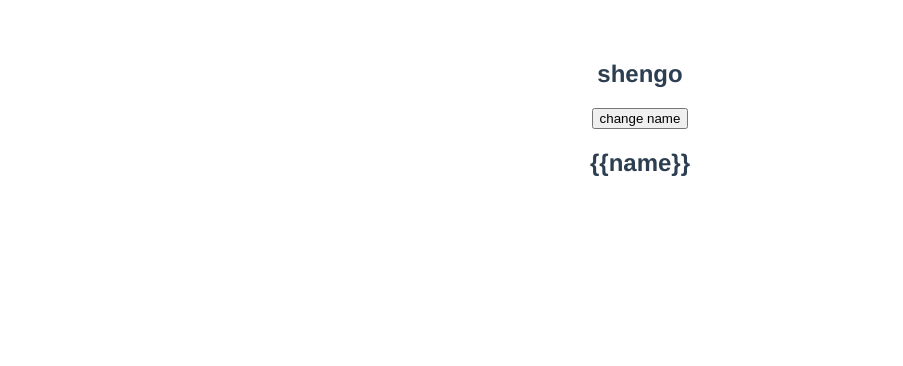
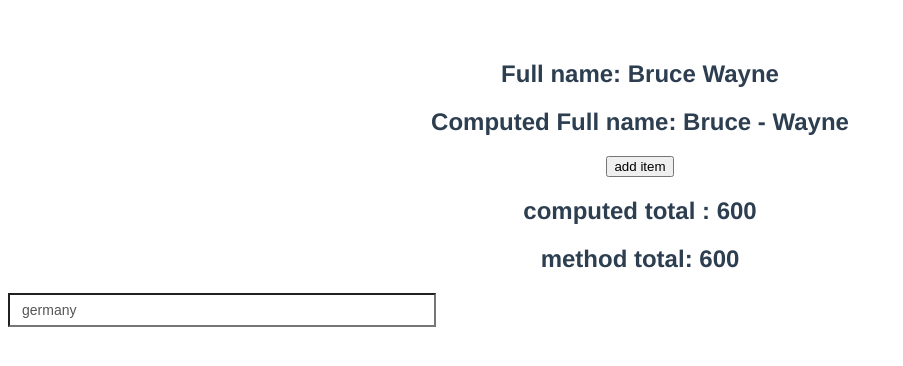
Before and after one commit to shengo333/hello-vue3, a Vue app: page / in a window 1280 px wide. Shown: the top 366 px of the page, without its empty margins (0-903 px from the left). Built offline with nearby package versions, Linux system fonts and the light colour scheme.

Commit message:
some computed properties

```diff
--- a/src/App.vue
+++ b/src/App.vue
@@ -1,8 +1,13 @@
 <template>
   <div>
-    <h2 v-once>{{name}}</h2>
-    <button @click="changeName"> change name</button>
-    <h2 v-pre>{{name}}</h2>
+    <h2>Full name: {{firstName}} {{lastName}}</h2>
+    <h2> Computed Full name: {{fullName}}</h2>
+
+    <button @click="items.push({id: 4, title: 'keyboard', price: 50})"> add item</button>
+
+    <h2>computed total : {{total}}</h2>
+    <h2>method total: {{getTotal()}}</h2>
+    <input type="text" v-model="country">
   </div>
 </template>
 
@@ -12,12 +17,42 @@
   name: "App",
   data() {
     return{
-        name: 'shengo'
+      firstName: 'Bruce',
+      lastName: 'Wayne',
+      items:[
+        {
+          id: 1,
+          title: 'TV',
+          price: 100,
+        },
+        {
+          id: 2,
+          title: 'Phone',
+          price: 200,
+        },
+        {
+          id: 3,
+          title: 'Laptop',
+          price: 300,
+        },
+      ],
+      country: 'germany'
+    }
+
+  },
+  methods:{
+    getTotal(){
+      console.log('gettotal method')
+      return this.items.reduce((total, curr) => (total = total + curr.price), 0)
     }
   },
-  methods:{
-    changeName(){
-      return this.name = 'betman'
+  computed:{
+    fullName(){
+      return `${this.firstName} - ${this.lastName}`
+    },
+    total(){
+      console.log('total computed property')
+      return this.items.reduce((total, curr) => (total = total + curr.price), 0)
     }
   }
 }
```
